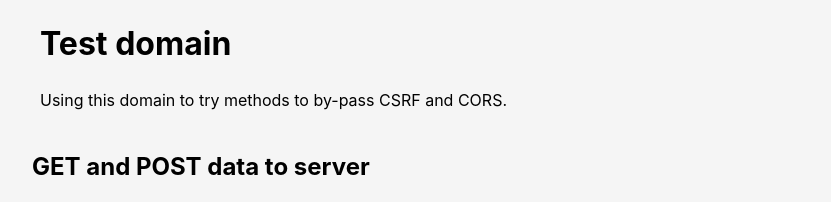
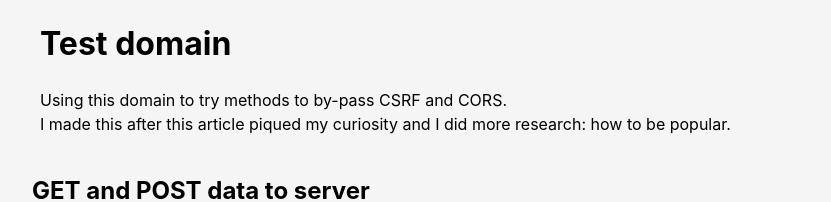
Before and after one commit to alexalexyang/task-checklist, a Next.js app: page /tryme in a window 1280 px wide. Shown: the top 202 px of the page, without its empty margins (224-1055 px from the left). Built offline with nearby package versions, Linux system fonts and the light colour scheme.

Commit message:
Add link to CSRF and CORS by-pass source material

```diff
--- a/pages/tryme.tsx
+++ b/pages/tryme.tsx
@@ -31,6 +31,14 @@ export default function TryMe() {
         <Header>
           <h1>Test domain</h1>
           <p>{description}</p>
+          <p>
+            I made this after this article piqued my curiosity and I did more
+            research:{" "}
+            <a href="https://blog.azuki.vip/csrf/" target="__blank">
+              how to be popular
+            </a>
+            .
+          </p>
         </Header>
 
         <h2>GET and POST data to server</h2>
```
